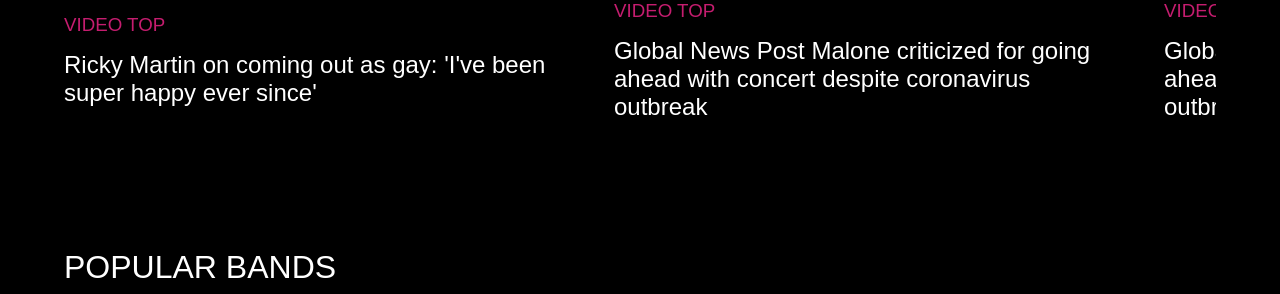
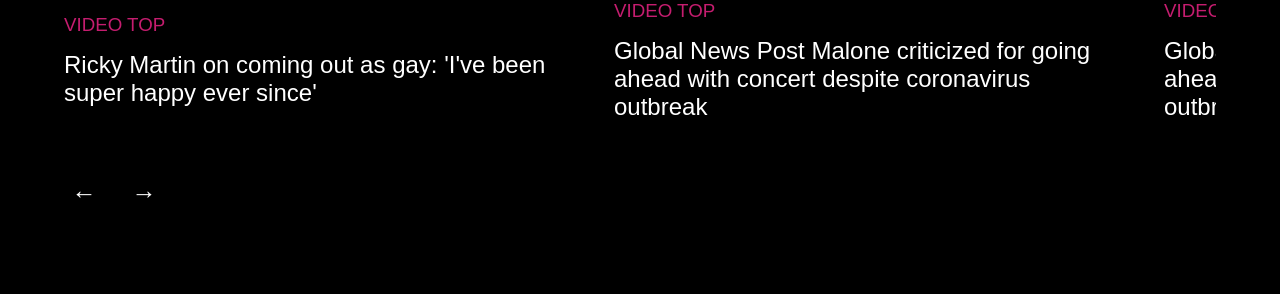
Before and after one commit to Arthubnet/billboard-redesign, a PHP site: page / in a window 1280 px wide. Shown: the part 2913-3207 px from the top of the page. Run offline with PHP 8.4, Linux system fonts and the light colour scheme.

Commit message:
carousel arrows

```diff
--- a/css/styles.css
+++ b/css/styles.css
@@ -450,6 +450,13 @@ h2 {
 #video .video {
   width: 90%;
   padding: 5% 0;
+  display: -webkit-box;
+  display: -ms-flexbox;
+  display: flex;
+  -webkit-box-orient: vertical;
+  -webkit-box-direction: normal;
+      -ms-flex-direction: column;
+          flex-direction: column;
 }
 
 #video .video__carousel {
@@ -538,16 +545,42 @@ h2 {
   border-left: 1vw solid white;
 }
 
-#video .video .arrow-left {
-  position: absolute;
-  top: 50%;
-  left: 550px;
+#video .video .video-arrows {
+  display: -webkit-box;
+  display: -ms-flexbox;
+  display: flex;
+  width: 100%;
+  /* justify-content: center; */
+  gap: 20px;
+  margin-top: 50px;
+  font-size: 25px;
+  /*   .arrow-left {
+        cursor: pointer;
+
+      }
+      .arrow-right {
+        cursor: pointer;
+      } */
 }
 
-#video .video .arrow-right {
-  position: absolute;
-  top: 50%;
-  left: 1150px;
+#video .video .video-arrows .video-arrow {
+  cursor: pointer;
+  border-radius: 50%;
+  width: 40px;
+  height: 40px;
+  display: -webkit-box;
+  display: -ms-flexbox;
+  display: flex;
+  -webkit-box-pack: center;
+      -ms-flex-pack: center;
+          justify-content: center;
+  -webkit-box-align: center;
+      -ms-flex-align: center;
+          align-items: center;
+}
+
+#video .video .video-arrows .video-arrow:hover {
+  background: #c51d6f;
 }
 
 .popup {
@@ -829,3 +862,10 @@ h2 {
 ::-webkit-scrollbar-thumb:hover {
   background: #606060;
 }
+
+/* Mobile */
+@media only screen and (max-width: 600px) {
+  body {
+    background-color: lightblue;
+  }
+}
--- a/data.js
+++ b/data.js
@@ -154,6 +154,18 @@ let videosData = [
       "Global News Post Malone criticized for going ahead with concert despite coronavirus outbreak",
     img: "https://globalnews.ca/wp-content/uploads/2019/09/saint-tropez-post-malone-2.jpg?quality=85&strip=all",
   },
+  {
+    genre: "Video Top",
+    title:
+      "Global News Post Malone criticized for going ahead with concert despite coronavirus outbreak",
+    img: "https://globalnews.ca/wp-content/uploads/2019/09/saint-tropez-post-malone-2.jpg?quality=85&strip=all",
+  },
+  {
+    genre: "Video Top",
+    title:
+      "Global News Post Malone criticized for going ahead with concert despite coronavirus outbreak",
+    img: "https://globalnews.ca/wp-content/uploads/2019/09/saint-tropez-post-malone-2.jpg?quality=85&strip=all",
+  },
 ];
 
 /* Bands */
--- a/index.html
+++ b/index.html
@@ -79,9 +79,13 @@
           <div class="video__carousel__inner">
             <!-- Js Data here -->
           </div>
-          <div class="arrow-left" onclick="sliderScrollLeft()"><p><</p></div>
-          <div class="arrow-right" onclick="sliderScrollRight()">
-            <p>></p>
+        </div>
+        <div class="video-arrows">
+          <div class="arrow-left video-arrow" onclick="sliderScrollLeft()">
+            <p>&#8592;</p>
+          </div>
+          <div class="arrow-right video-arrow" onclick="sliderScrollRight()">
+            <p>&#8594;</p>
           </div>
         </div>
       </div>
--- a/styles.scss
+++ b/styles.scss
@@ -334,6 +334,8 @@ h2 {
   .video {
     width: 90%;
     padding: 5% 0;
+    display: flex;
+    flex-direction: column;
     &__carousel {
       position: relative;
       transition: all 0.5s;
@@ -392,16 +394,32 @@ h2 {
         }
       }
     }
-    .arrow-left {
-      position: absolute;
-      top: 50%;
-      left: 550px;
-    }
+    .video-arrows {
+      display: flex;
+      width: 100%;
+      /* justify-content: center; */
+      gap: 20px;
+      margin-top: 50px;
+      font-size: 25px;
+      .video-arrow {
+        cursor: pointer;
+        border-radius: 50%;
+        width: 40px;
+        height: 40px;
+        display: flex;
+        justify-content: center;
+        align-items: center;
+        &:hover {
+          background: #c51d6f;
+        }
+      }
+      /*   .arrow-left {
+        cursor: pointer;
 
-    .arrow-right {
-      position: absolute;
-      top: 50%;
-      left: 1150px;
+      }
+      .arrow-right {
+        cursor: pointer;
+      } */
     }
   }
 }
@@ -608,3 +626,11 @@ h2 {
 ::-webkit-scrollbar-thumb:hover {
   background: #606060;
 }
+
+/* Mobile */
+
+@media only screen and (max-width: 600px) {
+  body {
+    background-color: lightblue;
+  }
+}
```
